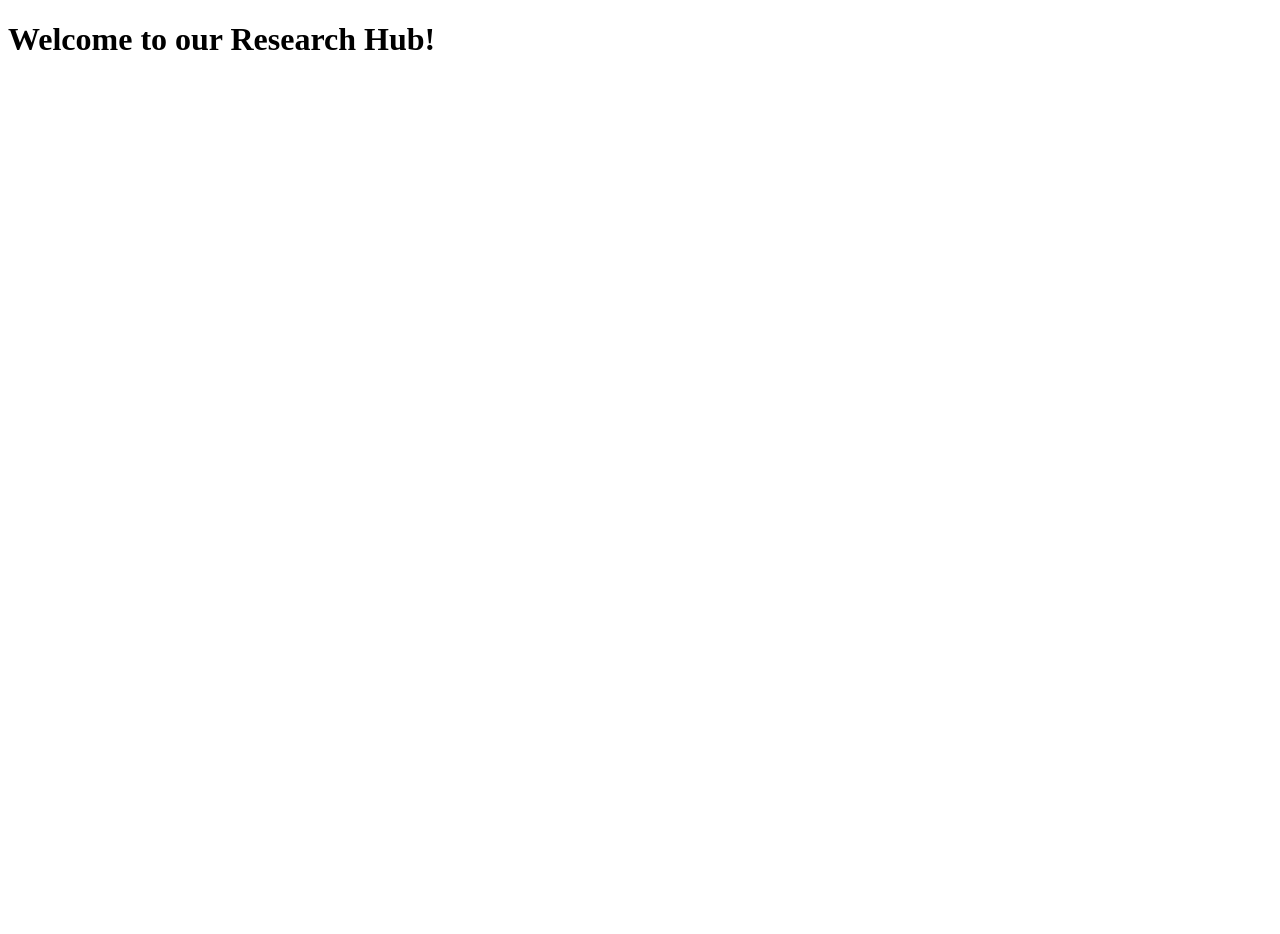
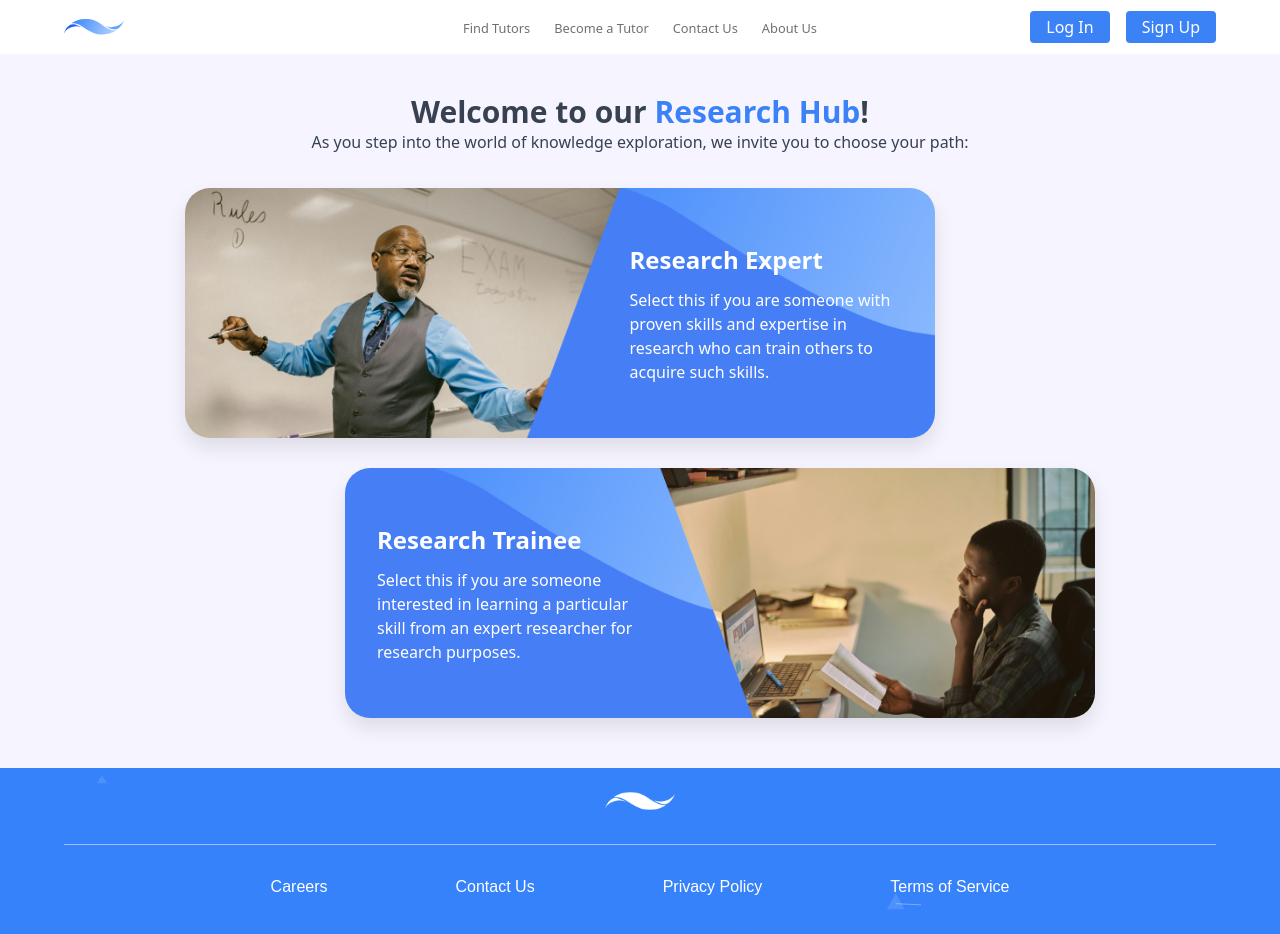
Before and after one commit to ShaneCodesWell/Streamline_Booking_Frontend, a Next.js app: page /auth/user-selection in a window 1280 px wide. Shown: the top 934 px of the page. Before the commit the page ends 800 px from the top, so only its background shows below. Built offline with nearby package versions, Linux system fonts and the light colour scheme.

Commit message:
Footer fix and User selection Page

```diff
--- a/src/app/auth/user-selection/page.tsx
+++ b/src/app/auth/user-selection/page.tsx
@@ -1,10 +1,64 @@
-export default function UserSelection () {
-    return (
-        <main>
-            <div>
-            <h1 className="text-3xl font-semibold text-gray-700">Welcome to our <span className="text-blue-500">Research Hub</span>!</h1>
+"use client";
+
+import styles from "./userSelection.module.css";
+import Image from "next/image";
+import LoggedOutLayout from '../../../layouts/LoggedOutLayout';
+import { useRouter } from 'next/navigation';
+
+export default function UserSelection() {
+  const router = useRouter();
+
+  const handleNextStep = () => {
+    router.push('/auth/user-selection/become-a-tutor-2');
+  };
+
+  return (
+    <LoggedOutLayout>
+      <main className="px-20 py-10">
+        <div className="pb-6 text-center">
+          <h1 className="text-3xl font-semibold text-gray-700">
+            Welcome to our <span className="text-blue-500">Research Hub</span>!
+          </h1>
+          <p className="text-gray-700">
+            As you step into the world of knowledge exploration, we invite you to choose your path:
+          </p>
+        </div>
+        <div className={styles.cardContainer}>
+          {/* First Card */}
+          <div className={`${styles.card} ${styles.topCard}`}>
+            <Image
+              className={styles.cardImage}
+              src="/assets/images/Select-Tutor.png"
+              alt="select-tutor"
+              width={750}
+              height={250}
+            />
+            <div className={`${styles.cardText} ${styles.right}`}>
+              <h3>Research Expert</h3>
+              <p>
+                Select this if you are someone with proven skills and expertise in research who can train others to acquire such skills.
+              </p>
             </div>
-        </main>
-    );
+          </div>
 
+          {/* Second Card */}
+          <div className={`${styles.card} ${styles.bottomCard}`}>
+            <Image
+              className={styles.cardImage}
+              src="/assets/images/Select-Trainee.png"
+              alt="select-trainee"
+              width={750}
+              height={250}
+            />
+            <div className={`${styles.cardText} ${styles.left}`}>
+              <h3>Research Trainee</h3>
+              <p>
+                Select this if you are someone interested in learning a particular skill from an expert researcher for research purposes.
+              </p>
+            </div>
+          </div>
+        </div>
+      </main>
+    </LoggedOutLayout>
+  );
 }
--- /dev/null
+++ b/src/app/auth/user-selection/userSelection.module.css
@@ -0,0 +1,72 @@
+.cardContainer {
+    display: flex;
+    flex-direction: column;
+    gap: 30px;
+    padding: 10px 30px;
+    justify-content: center;
+    align-items: center;
+  }
+
+  .card {
+    position: relative;
+    width: 750px;
+    height: 250px;
+    border-radius: 25px;
+    box-shadow: 0px 10px 20px rgba(0, 0, 0, 0.1);
+    overflow: hidden;
+    display: flex;
+    align-items: center;
+    background: #f0f0f0;
+  }
+
+  /* Match this class to JSX code */
+  .cardImage {
+    position: absolute;
+    top: 0;
+    left: 0;
+    width: 100%;
+    height: 100%;
+    object-fit: cover;
+    z-index: 1;
+  }
+
+  .cardText {
+    position: relative;
+    z-index: 2;
+    color: white;
+    padding: 20px;
+    display: flex;
+    flex-direction: column;
+    justify-content: center;
+    width: 45%;
+  }
+
+  .cardText h3 {
+    margin-bottom: 10px;
+    font-size: 24px;
+    font-weight: 600;
+  }
+
+  .cardText p {
+    font-size: 1rem;
+  }
+
+  /* These control alignment for text within the card */
+  .right {
+    margin-left: auto;
+    padding: 0 2rem;
+  }
+
+  .left {
+    margin-right: auto;
+    padding: 0 2rem;
+  }
+
+  /* Add these styles for shifting the top and bottom cards */
+  .topCard {
+    transform: translateX(-5rem); /* Moves the top card slightly to the left */
+  }
+
+  .bottomCard {
+    transform: translateX(5rem); /* Moves the bottom card slightly to the right */
+  }
--- a/src/components/Footer.tsx
+++ b/src/components/Footer.tsx
@@ -80,23 +80,18 @@ export default function Footer() {
         <div id="particles-js" className={styles.particlesBackground}></div> {/* Particle.js container */}
 
         <div className={styles.footerContent}> {/* Content container */}
-          {/* <div className={styles.visit}>
-            <a href="https://www.j-w-v.com/" target="_blank" rel="noopener noreferrer">
-              Visit the live version here!
-            </a>
-          </div> */}
-
           <div className={styles.container}>
             <div className={styles.logo}>
-              <Image src="/assets/images/logo-icon.png" alt="logo" width={100} height={100} />
+              <Image src="/assets/images/logo-icon.png" alt="logo" width={70} height={70} />
             </div>
             <div className={styles.divider}></div>
             <div className={styles.row}>
+                <p>Careers</p>
+                <p>Contact Us</p>
                 <p>Privacy Policy</p>
-                <p>Terms & Conditions</p>
+                <p>Terms of Service</p>
             </div>
             <div>
-
             </div>
             <div className={styles.footerBottom}>
               <p>Copyright © 2024. All rights reserved.</p>
--- a/src/components/footer.module.css
+++ b/src/components/footer.module.css
@@ -41,18 +41,8 @@
   align-items: center;
   color: white;
   max-height: 300px; /* Keeps content height within the limit */
+  padding: 0 4rem;
 }
-
-/* .visit {
-  color: white;
-  font-size: 12px;
-  background: #32333a;
-  padding: 6px 12px;
-  border-radius: 10px;
-  position: fixed;
-  right: 20px;
-  top: 10px;
-} */
 
 .logoContainer {
   text-align: center;
@@ -64,12 +54,6 @@
   justify-content: center;
 }
 
-/* .logoContainer h1,
-.logoContainer h2 {
-  color: white;
-  margin-bottom: 0.5rem;
-} */
-
 .container {
   width: 100%;
 }
@@ -77,57 +61,35 @@
 .row {
   display: flex;
   padding: 20px 20px;
-  justify-content: space-between;
+  justify-content: center;
   width: 100%;
 }
 
-/* .rowCentered {
-  display: flex;
-  justify-content: center;
-  margin-bottom: 1rem;
-} */
+.row p {
+  font: 0.9em;
+  padding: 0 4rem;
+}
 
 .column {
   width: 48%;
 }
 
 .divider {
-  border-top: 2px solid white; /* Creates the white line */
+  border-top: 1.5px solid white; /* Creates the white line */
   width: 100%; /* Full width line */
   margin: 10px 0; /* Adds spacing above and below the line */
   opacity: 50%;
 }
 
-/* .pensPulled h1,
-.postsPulled h1 {
-  font-size: 1.5rem;
-  margin-bottom: 0.5rem;
-} */
-
 .footerBottom {
   text-align: center;
   padding: 1rem 0; /* Adjusted padding for reduced height */
-  background-color: rgba(27, 57, 141, 0.2); /* Background color with 20% opacity */
-  color: #ffff; /* Keep text fully opaque */
+  background-color: transparent;
 }
 
-
-/* .footerBottom p a {
-  color: #bbbbc4;
+.footerBottom p {
+  color: #ffff;
   text-decoration: none;
   transition: color 0.3s ease;
-} */
-
-/* .footerBottom p a:hover {
-  color: #fc3565;
-} */
-
-/* .oneHalfColumn {
-  width: 48%;
-} */
-
-.footer p {
-  color: white;
-  padding-top: 1rem; /* Adjusted padding for compact height */
-  text-align: center;
+  font: 0.85em sans-serif;
 }
```
Also changed, not shown: public/assets/images/Select-Trainee.png, public/assets/images/Select-Tutor.png.
